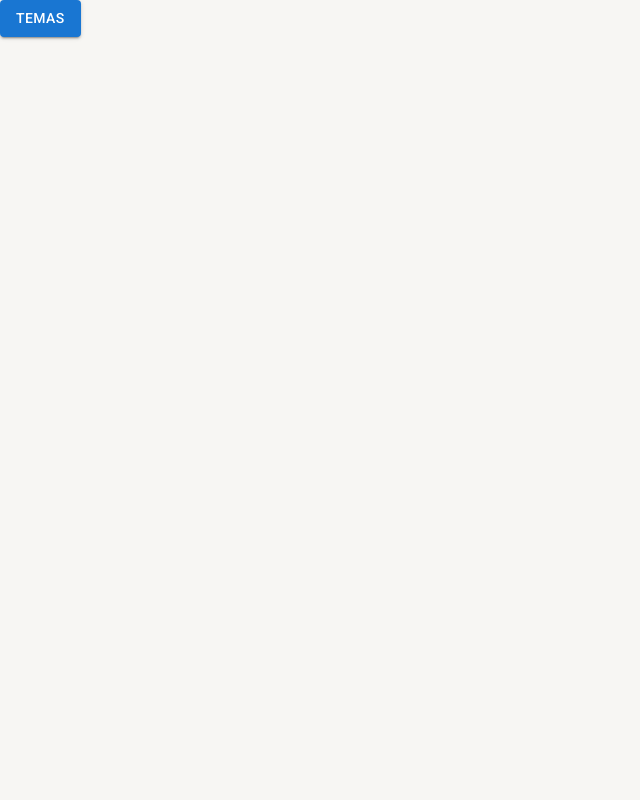
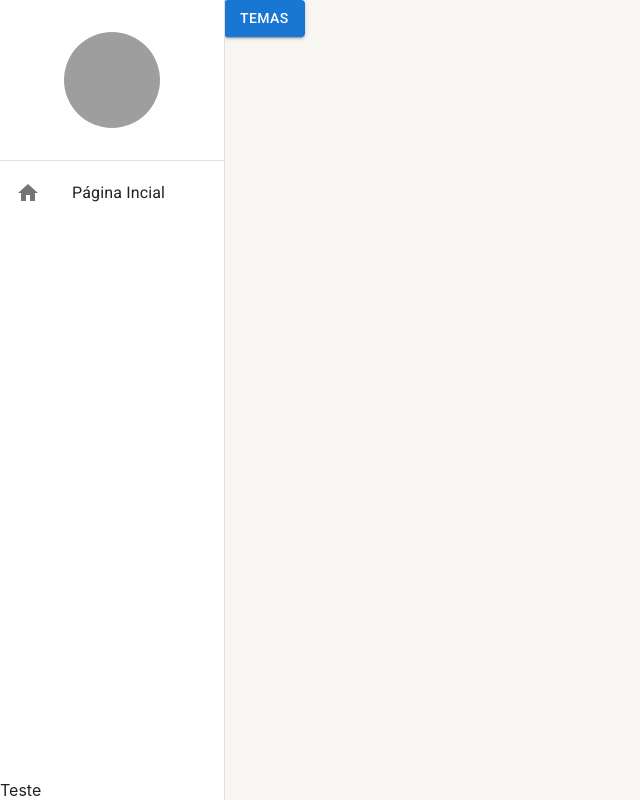
Before and after one commit to VictorSN96/Dashboard, a React (Create React App) app: page /pagina-inicial in a window 1280 px wide. Shown: the whole page, without its empty margins (0-640 px from the left). Built offline with nearby package versions, Linux system fonts and the light colour scheme; grey boxes are pictures that could not be loaded.

Commit message:
feat: Criando menu lateral

```diff
--- a/package.json
+++ b/package.json
@@ -6,6 +6,7 @@
     "@emotion/react": "^11.11.1",
     "@emotion/styled": "^11.11.0",
     "@mui/material": "^5.14.0",
+    "prop-types": "^15.8.1",
     "react": "^18.2.0",
     "react-dom": "^18.2.0",
     "react-router-dom": "^6.14.1",
--- a/src/App.tsx
+++ b/src/App.tsx
@@ -2,12 +2,15 @@
 import { Approutes } from "./routes";
 
 import { AppThemeProvider } from "./shared/contexts";
+import { MenuLateral } from "./shared/components/"
 
 export const App = () => {
   return (
     <AppThemeProvider>
       <BrowserRouter>
-        <Approutes />
+        <MenuLateral>
+          <Approutes />
+        </MenuLateral>
       </BrowserRouter>
     </AppThemeProvider>
   );
--- a/src/shared/components/index.ts
+++ b/src/shared/components/index.ts
@@ -1 +1 @@
-export { };
+export * from './menu-lateral/MenuLateral';
--- /dev/null
+++ b/src/shared/components/menu-lateral/MenuLateral.tsx
@@ -0,0 +1,69 @@
+import * as React from 'react';
+
+
+import { Avatar, Divider, Drawer, Icon, List, ListItemButton, ListItemIcon, ListItemText, useTheme } from "@mui/material";
+import { Box } from "@mui/system";
+
+
+
+interface IMenuLateralProps{
+    children: React.ReactNode;
+}
+
+
+
+export const MenuLateral: React.FC<IMenuLateralProps> = ({ children }) =>{
+    const theme = useTheme();
+
+
+
+    return (
+        <>
+            <Drawer
+                variant= 'permanent' /* variant permanet no drawer é melhor usada em telas grandes*/
+            >
+                <Box
+                    width={theme.spacing(28)}
+                    height='100%'
+                    display='flex'
+                    flexDirection='column'
+
+                >
+
+                    <Box
+                        width="100%"
+                        height={theme.spacing(20)}
+                        display='flex'
+                        alignItems='center'
+                        justifyContent='center'
+                    >
+                        <Avatar
+                            sx={{ height: theme.spacing(12), width: theme.spacing(12) }}
+                            src="https://avatars.githubusercontent.com/u/105720840?v=4 " />
+                    </Box>
+
+                    <Divider /*Divider serve para colocar uma linha no componente*//>
+                    <Box flex={1} /*Box flex={1} serve para que o Box ocupe todo o resto do espaco disponivel*/>
+                        <List component="nav">
+                            <ListItemButton >
+                                <ListItemIcon>
+                                    <Icon>home</Icon>
+                                </ListItemIcon>
+                                <ListItemText primary="Página Incial" />
+                            </ListItemButton>
+                        </List>
+                    </Box>
+
+                </Box>
+                Teste
+            </Drawer>
+
+            <Box
+                height="100vh"
+                marginLeft={theme.spacing(28)}
+            >
+                {children}
+            </Box>
+        </>
+    );
+};
```
Also changed, not shown: .eslintrc.json (deleted), 1 other file (tests, documents, lock files or other folders).
